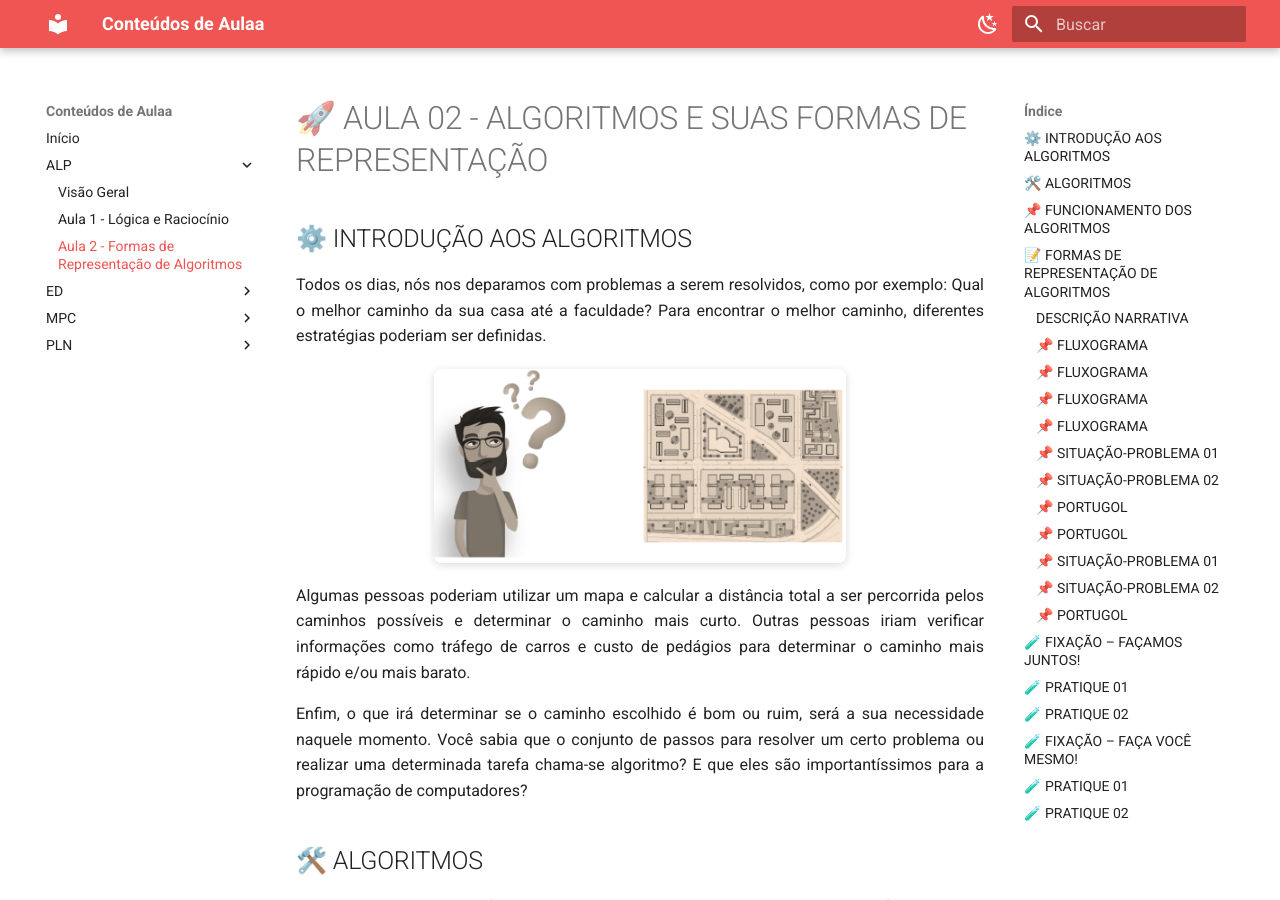
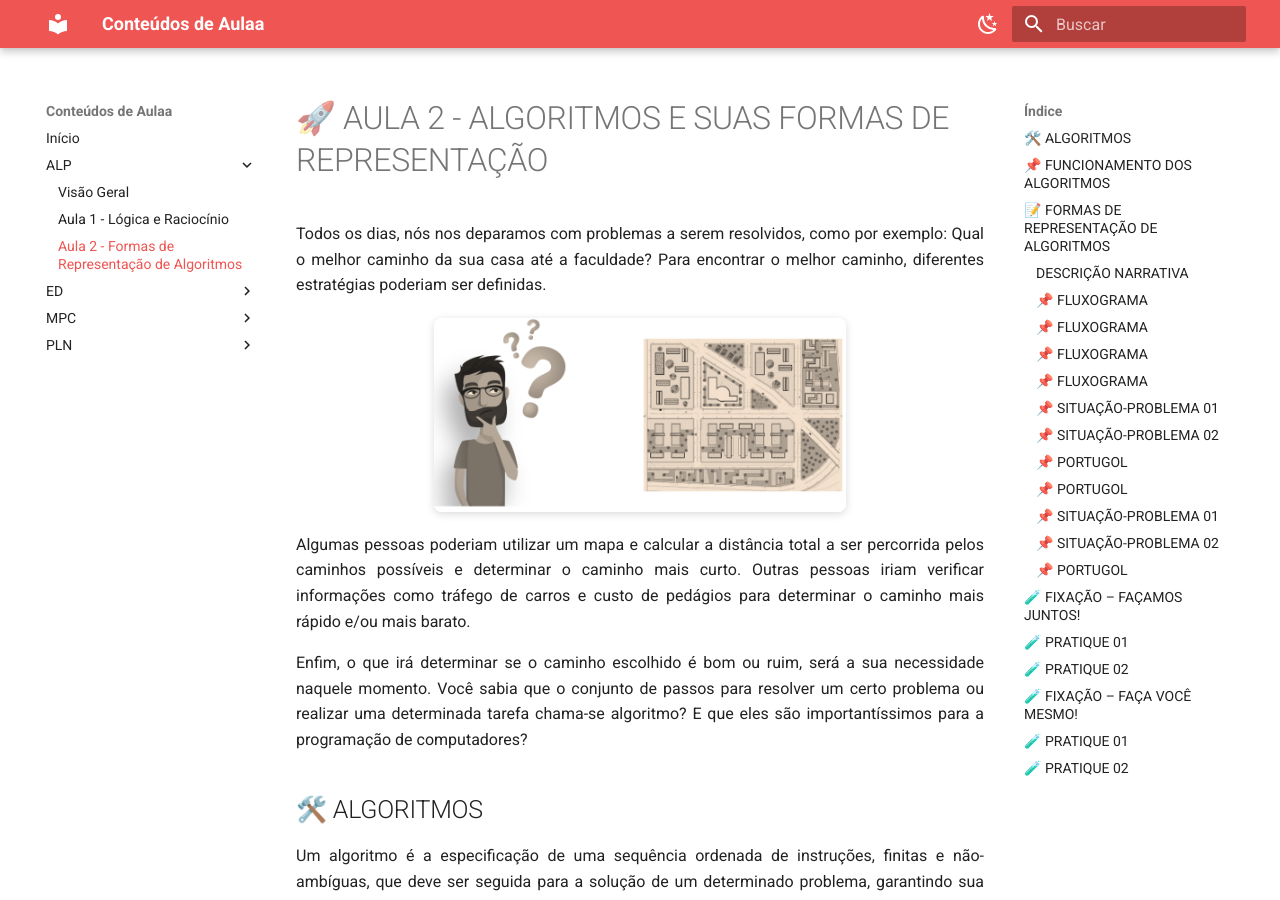
Before and after one commit to thissyalmeida/materialAula-2026-Fatec, an MkDocs documentation site: the page built from docs/ALP/aula2-formas-de-representacao-de-algoritmos.md, in a window 1280 px wide and 900 px high. Built offline with MkDocs 1.6.1 and Material for MkDocs 9.7.7, drawn with Linux system fonts in a browser that asks for light colours.

```diff
--- a/docs/ALP/aula2-formas-de-representacao-de-algoritmos.md
+++ b/docs/ALP/aula2-formas-de-representacao-de-algoritmos.md
@@ -1,6 +1,4 @@
-# 🚀 AULA 02 - ALGORITMOS E SUAS FORMAS DE REPRESENTAÇÃO
-
-## ⚙️ INTRODUÇÃO AOS ALGORITMOS
+# 🚀 AULA 2 - ALGORITMOS E SUAS FORMAS DE REPRESENTAÇÃO
 
 <p align="justify">Todos os dias, nós nos deparamos com problemas a serem resolvidos, como por exemplo: Qual o melhor caminho da sua casa até a faculdade? Para encontrar o melhor caminho, diferentes estratégias poderiam ser definidas. </p>
 
```
Also changed, not shown: site/ALP/aula2-formas-de-representacao-de-algoritmos.html, site/search/search_index.json.
